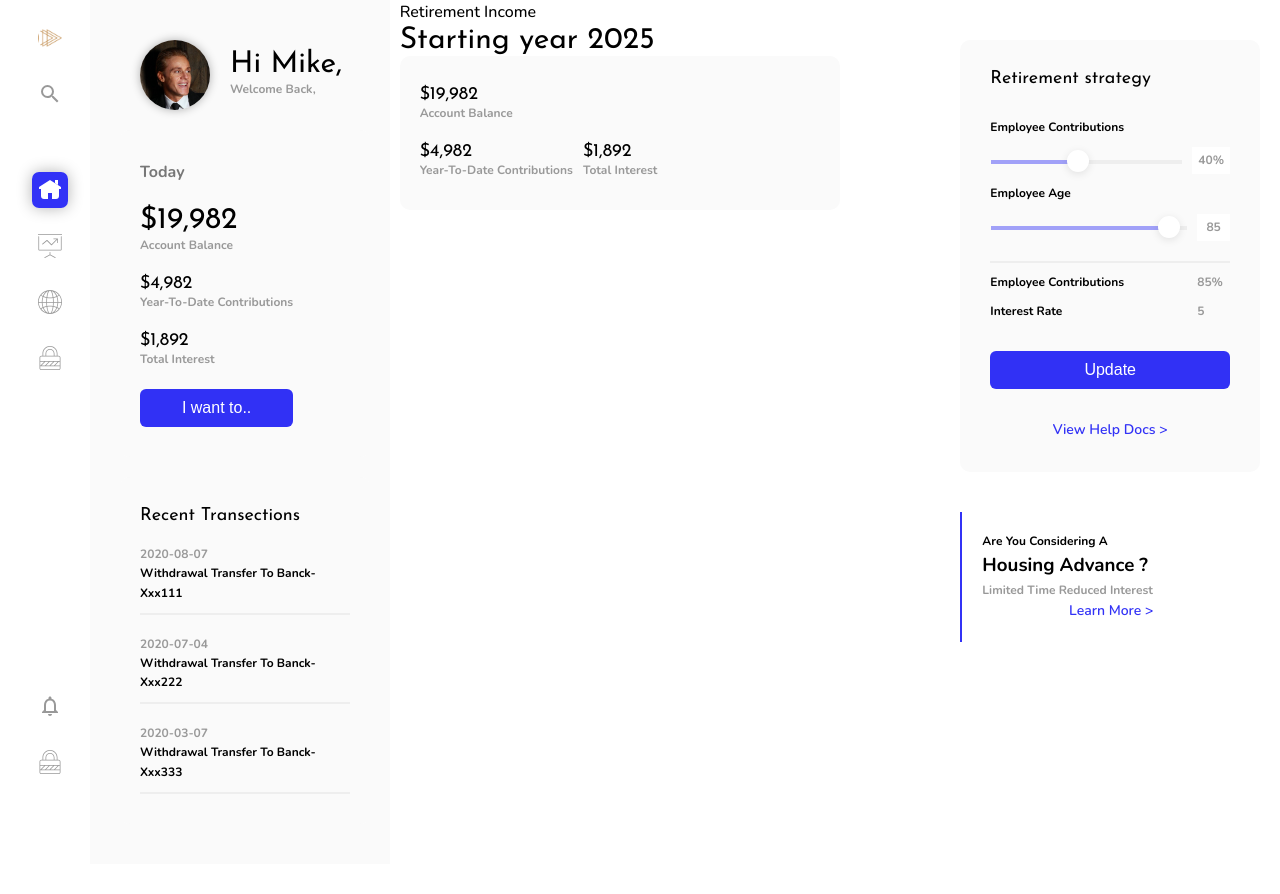
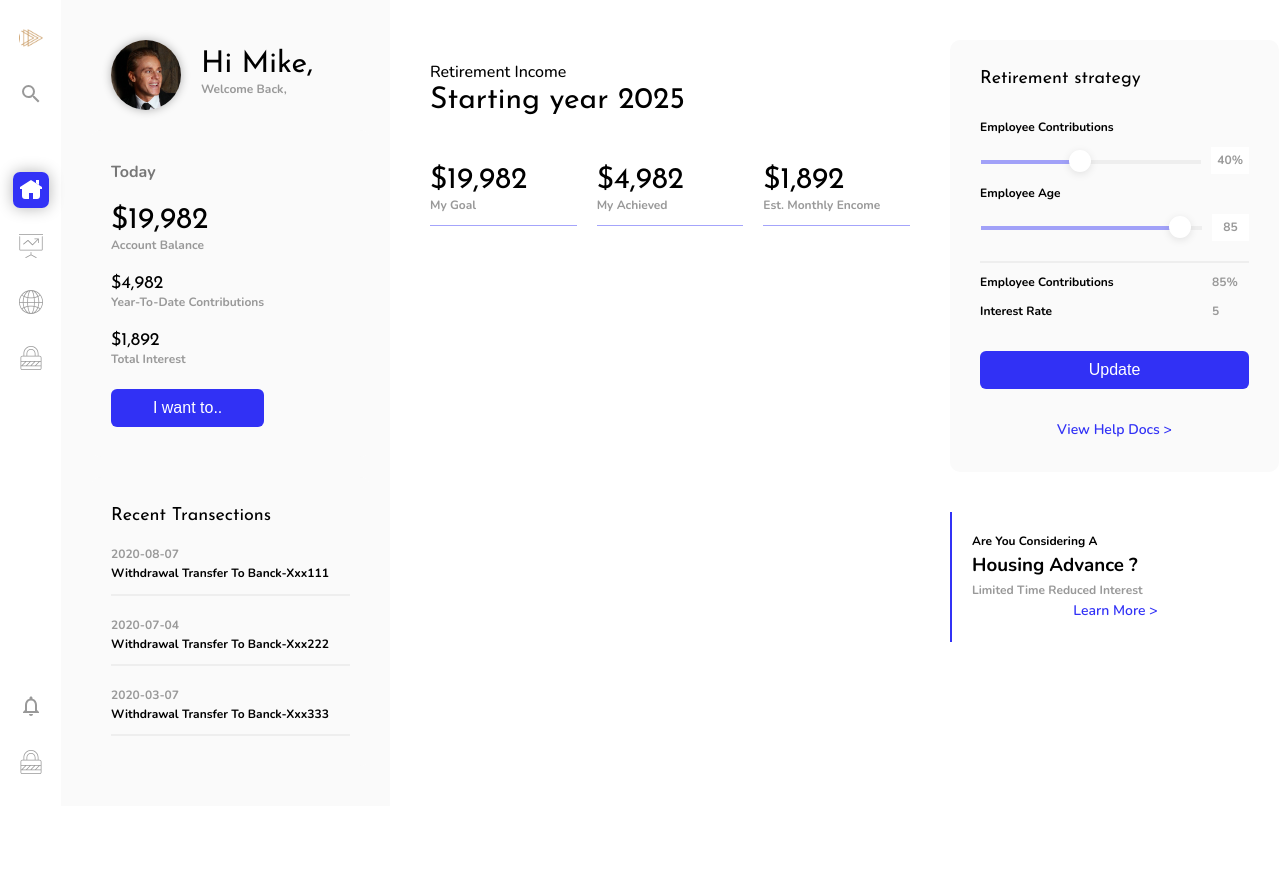
Before and after one commit to Er-Rahul-Tiwari/newDashboard, a PHP site: page / in a window 1280 px wide. After the commit the page ends 774 px from the top, so only its background shows below. Run offline with PHP 8.4, Linux system fonts and the light colour scheme.

Commit message:
--- Auto-Git Commit ---

```diff
--- a/css/style.css
+++ b/css/style.css
@@ -25,7 +25,7 @@
   border-bottom: 2px solid #eee;
   margin-top: 1rem !important; }
 
-.profile__revenue, .profile__transection, .home__revenue, .home__transection, .sidebar {
+.profile__revenue, .profile__transection, .sidebar {
   border-radius: 1rem;
   -webkit-border-radius: 1rem;
   -moz-border-radius: 1rem;
@@ -56,8 +56,7 @@ body {
 .container {
   display: grid;
   grid-template-rows: repeat(4, min-content);
-  grid-template-columns: minmax(1rem, 1fr) [sidebar-start] 6rem [sidebar-end full-start] minmax(6rem, 1fr) [center-start] repeat(8, [col-start] minmax(min-content, 14rem) [col-end]) [center-end] minmax(6rem, 1fr) [full-end] minmax(1rem, 1fr);
-  grid-gap: 1rem; }
+  grid-template-columns: minmax(0.1rem, 1fr) [sidebar-start] 6rem [sidebar-end full-start] minmax(6rem, 1fr) [center-start] repeat(8, [col-start] minmax(min-content, 14rem) [col-end]) [center-end] minmax(6rem, 1fr) [full-end] minmax(0.1rem, 1fr); }
   @media only screen and (max-width: 37.5em) {
     .container {
       grid-template-rows: repeat(4, min-content);
@@ -318,38 +317,21 @@ body {
   text-transform: capitalize; }
 
 .homes {
-  grid-column: col-start 3/ col-end 5;
-  width: 100%; }
+  grid-column: col-start 3/ col-end 6;
+  padding: 6rem 4rem; }
   @media only screen and (max-width: 37.5em) {
     .homes {
       grid-column: full-start / full-end; } }
 
-.home__revenue {
+.home__items {
   display: grid;
-  justify-content: start;
-  justify-items: start;
-  grid-row-gap: 2rem;
-  padding: 3rem 2rem;
-  background-color: #fafafa;
-  width: 100%; }
+  grid-template-columns: repeat(3, 1fr);
+  grid-column-gap: 2rem;
+  padding: 5rem 0; }
 
-.home__box {
-  display: grid;
-  grid-template-columns: repeat(2, 1fr);
-  grid-column-gap: 1rem; }
-
-.home__transection {
-  background-color: #fafafa;
-  padding: 3rem 2rem;
-  display: grid;
-  grid-gap: 2rem;
-  text-transform: capitalize;
-  width: 100%; }
-
-.home__withdrawal {
-  font-size: 1.2rem;
-  font-weight: 700;
-  text-transform: capitalize; }
+.home__underline {
+  border-bottom: 1px solid rgba(28, 28, 245, 0.4);
+  margin-top: 1rem; }
 
 .sidebars {
   grid-column: col-end 6 / full-end; }
--- a/index.html
+++ b/index.html
@@ -138,21 +138,24 @@
             <h1 class='heading-1'>Starting year 2025</h1>
         </div>
 
-        <div class='home__revenue'>
+        <div class='home__items'>
             <div class='home__balance'>
-                <h3 class='heading-3'>$19,982</h3>
-                <p class='para'>account balance</p>
+                <h1 class='heading-1'>$19,982</h1>
+                <p class='para'>My Goal</p>
+                <div class='home__underline'></div>
             </div>
-            <div class='home__box'>
+            <!-- <div class='home__box'> -->
                 <div class='home__balance'>
-                    <h3 class='heading-3'>$4,982</h3>
-                    <p class='para'>Year-to-Date contributions</p>
+                    <h1 class='heading-1'>$4,982</h1>
+                    <p class='para'>My Achieved</p>
+                    <div class='home__underline'></div>
                 </div>
                 <div class='home__interest'>
-                    <h3 class='heading-3'>$1,892</h3>
-                    <p class='para'>total interest</p>
+                    <h1 class='heading-1'>$1,892</h1>
+                    <p class='para'>Est. Monthly Encome</p>
+                    <div class='home__underline'></div>
                 </div>
-            </div>
+            <!-- </div> -->
         </div>
     </div>
 
--- a/sass/_base.scss
+++ b/sass/_base.scss
@@ -23,9 +23,8 @@ body {
     display: grid;
     grid-template-rows: repeat(4, min-content);
     grid-template-columns:
-        minmax(1rem, 1fr) [sidebar-start] 6rem [sidebar-end full-start] minmax(6rem, 1fr) [center-start]
-        repeat(8, [col-start] minmax(min-content, 14rem) [col-end]) [center-end] minmax(6rem, 1fr) [full-end] minmax(1rem, 1fr);
-    grid-gap: 1rem;
+        minmax(.1rem, 1fr) [sidebar-start] 6rem [sidebar-end full-start] minmax(6rem, 1fr) [center-start]
+        repeat(8, [col-start] minmax(min-content, 14rem) [col-end]) [center-end] minmax(6rem, 1fr) [full-end] minmax(.1rem, 1fr);
 
     @media only screen and (max-width: $bp-small) {
         grid-template-rows: repeat(4, min-content);
--- a/sass/_home.scss
+++ b/sass/_home.scss
@@ -1,6 +1,7 @@
 .homes{
-    grid-column: col-start 3/ col-end 5;
-    width: 100%;
+    grid-column: col-start 3/ col-end 6;
+
+    padding: 6rem 4rem;
 
     @media only screen and (max-width: $bp-small){
         grid-column: full-start / full-end;
@@ -8,34 +9,15 @@
 }
 
 .home {
+    &__items{
+        display: grid;
+        grid-template-columns: repeat(3,1fr);
+        grid-column-gap: 3rem;
 
-    &__revenue {
-        display: grid;
-        justify-content: start;
-        justify-items: start;
-        grid-row-gap: 2rem;
-        padding: 3rem 2rem;
-        background-color: $color-fa;
-        @extend %border__radius-1;
-        width: 100%;
+        padding: 5rem 0;
     }
-    &__box {
-        display: grid;
-        grid-template-columns: repeat(2, 1fr);
-        grid-column-gap: 1rem;
-    }
-    &__transection {
-        background-color: $color-fa;
-        padding: 3rem 2rem;
-        display: grid;
-        grid-gap: 2rem;
-        text-transform: capitalize;
-        @extend %border__radius-1;
-        width: 100%;
-    }
-    &__withdrawal {
-        font-size: $font-12;
-        font-weight: $weight-700;
-        text-transform: capitalize;
+    &__underline{
+        border-bottom: 1px solid $color-blue-lighter;
+        margin-top: 1rem;
     }
 }
--- a/sass/_sidebar.scss
+++ b/sass/_sidebar.scss
@@ -1,7 +1,5 @@
 .sidebars {
-    // background-color: $color-fa;
     grid-column: col-end 6 / full-end;
-
     @media only screen and (max-width: $bp-small) {
         grid-column: full-start / full-end;
     }
@@ -16,7 +14,6 @@
     background-color: red;
     @extend %border__radius-1;
     background-color: $color-fa;
-
     &__employee {
         display: grid;
         grid-row-gap: 1rem;
@@ -42,7 +39,6 @@
         padding: 0.4rem 0.6rem;
         background-color: $color-white;
     }
-
     &__baze{
         border-left: 2px solid $color-blue-light;
         padding: 2rem;
```
